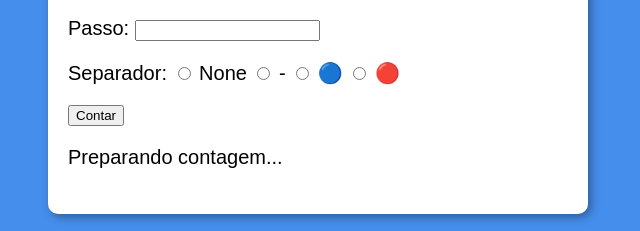
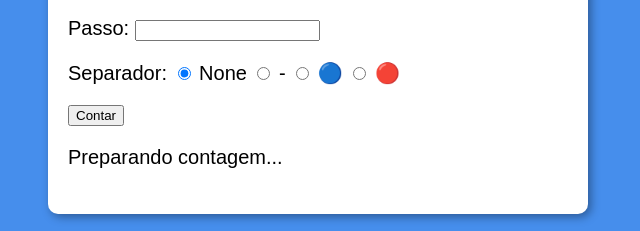
Before and after one commit to DevSphynx/Contador-JS, a plain HTML site: page index.html in a window 1280 px wide. Shown: the part 213-444 px from the top of the page, 322-962 px from the left. Drawn offline with Linux system fonts and the light colour scheme.

Commit message:
Update index.html

```diff
--- a/index.html
+++ b/index.html
@@ -18,7 +18,7 @@
 
             <div id="sepa">
             <p>Separador:
-                <input type="radio" name="radsep" id="nonesep">
+                <input type="radio" name="radsep" id="nonesep" checked>
                 <label for="nonesep">None</label>
                 <input type="radio" name="radsep" id="ifsep">
                 <label for="ifsep">-</label>
```
